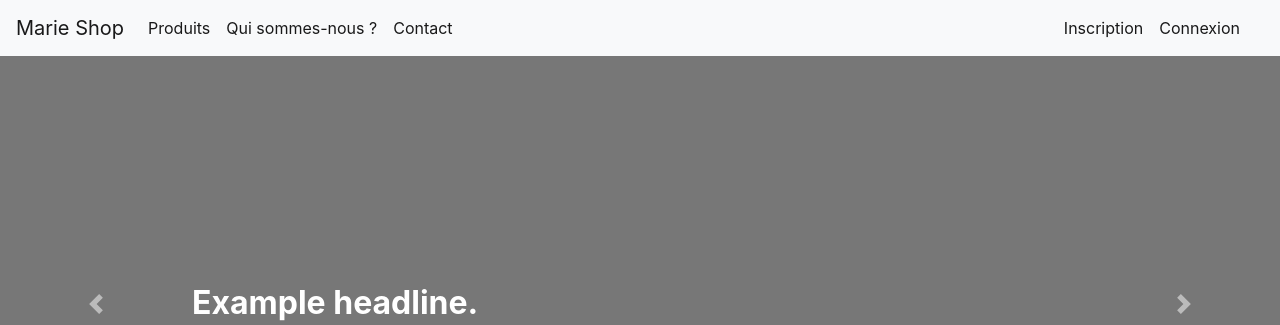
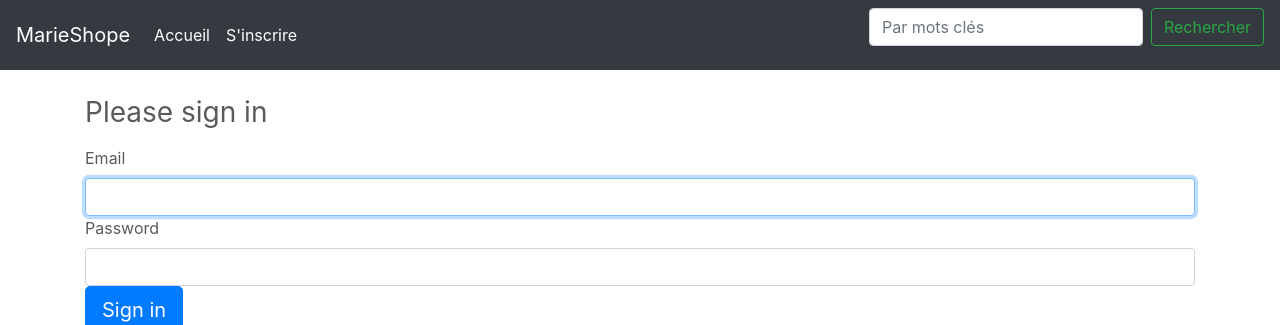
Before and after one commit to EmmaVgn/MarieShop, a Symfony app: template templates/security/login.html.twig in a window 1280 px wide. Shown: the top 325 px of the page. Run offline with Twig, Linux system fonts and the light colour scheme; the template is opened without the code that fills it, so the values that code supplies are empty; some libraries are stand-ins or nearby versions.

Commit message:
fix bug carousel

```diff
--- a/templates/base.html.twig
+++ b/templates/base.html.twig
@@ -31,8 +31,12 @@
 			{% include "shared/_navbar.html.twig" %}
 		</header>
 		<main role="main">
-			{% include "shared/_carousel.html.twig" %}
-			<div class="container marketing"> {%block content %}{% endblock %}
+			{% if carousel is defined %}
+				{% include "shared/_carousel.html.twig" %}
+			{% else %}
+				{% set margin = 'mt-5' %}
+			{% endif %}
+			<div class="container marketing {{margin ?? 0}}"> {% block body %}{% endblock %}
 				</div>
 				<!-- /.container -->
 				<!-- FOOTER -->
--- a/templates/home/index.html.twig
+++ b/templates/home/index.html.twig
@@ -1,6 +1,6 @@
 {% extends 'base.html.twig' %}
 
-{% block content %}
+{% block body %}
 
 	<!-- Three columns of text below the carousel -->
 	<div class="row">
--- a/templates/security/login.html.twig
+++ b/templates/security/login.html.twig
@@ -1,9 +1,9 @@
 {% extends 'base.html.twig' %}
 
-{% block title %}Connexion
+{% block title %}Log in!
 {% endblock %}
 
-{% block content %}
+{% block body %}
 	<form method="post">
 		{% if error %}
 			<div class="alert alert-danger">{{ error.messageKey|trans(error.messageData, 'security') }}</div>
@@ -11,16 +11,16 @@
 
 		{% if app.user %}
 			<div class="mb-3">
-				Vous êtes connecté(e) en tant que
+				You are logged in as
 				{{ app.user.username }},
 				<a href="{{ path('app_logout') }}">Logout</a>
 			</div>
 		{% endif %}
 
-		<h2 class="h3 mb-3 font-weight-normal">Renseignez vos identifiants</h2>
+		<h1 class="h3 mb-3 font-weight-normal">Please sign in</h1>
 		<label for="inputEmail">Email</label>
 		<input type="email" value="{{ last_username }}" name="email" id="inputEmail" class="form-control" autocomplete="email" required autofocus>
-		<label class=" mt-4" for="inputPassword">Mot de passe</label>
+		<label for="inputPassword">Password</label>
 		<input type="password" name="password" id="inputPassword" class="form-control" autocomplete="current-password" required>
 
 		<input
@@ -29,7 +29,6 @@
 		{#
 		        Uncomment this section and add a remember_me option below your firewall to activate remember me functionality.
 		        See https://symfony.com/doc/current/security/remember_me.html
-
 		        <div class="checkbox mb-3">
 		            <label>
 		                <input type="checkbox" name="_remember_me"> Remember me
@@ -37,19 +36,8 @@
 		        </div>
 		    #}
 
-		<button class="btn btn-lg btn-outline-success mt-4" type="submit">
-			Connexion
+		<button class="btn btn-lg btn-primary" type="submit">
+			Sign in
 		</button>
 	</form>
-	<p class="mt-3">Vous n'êtes pas inscrit ?
-		<a href="{{ path('register') }}">Créez un compte ici</a>
-	</p>
-	<div class="text-center mt-4">
-		<span class="text-muted">
-			Vous avez oublié votre mot de passe&nbsp;?
-			<u>
-				<a href="{{ path('security_forgotPw') }}" class="text-decoration-none">Le réinitialiser</a>
-			</u>
-		</span>
-	</div>
 {% endblock %}
--- a/templates/shared/_navbar.html.twig
+++ b/templates/shared/_navbar.html.twig
@@ -1,46 +1,24 @@
-<nav class="navbar navbar-expand-md navbar-light fixed-top bg-light">
-	<a class="navbar-brand" href="{{ path('homepage') }}">Marie Shop</a>
+<nav class="navbar navbar-expand-md navbar-dark fixed-top bg-dark">
+	<a class="navbar-brand" href="{{ path('homepage') }}">MarieShope</a>
 	<button class="navbar-toggler" type="button" data-toggle="collapse" data-target="#navbarCollapse" aria-controls="navbarCollapse" aria-expanded="false" aria-label="Toggle navigation">
 		<span class="navbar-toggler-icon"></span>
 	</button>
 	<div class="collapse navbar-collapse" id="navbarCollapse">
 		<ul class="navbar-nav mr-auto">
 			<li class="nav-item active">
-				<a class="nav-link" href="">Produits</a>
+				<a class="nav-link" href="{{ path('homepage') }}">Accueil
+					<span class="sr-only">(current)</span>
+				</a>
 			</li>
 			<li class="nav-item active">
-				<a class="nav-link" href="">Qui sommes-nous ?</a>
-			</li>
-			<li class="nav-item active">
-				<a class="nav-link" href="">Contact</a>
-			</li>
-
-		</ul>
-		<ul class="navbar-nav">
-			{% if app.user %}
-				<li class="nav-item active">
-					<a class="nav-link fs-2" href="">Mon compte
-						<small class="text-secondary">({{ app.user.firstname}})</small>
-					</a>
-				</li>
-
-				<li class="nav-item active">
-					<a class="nav-link" href="}">Déconnexion</a>
-				</li>
-			{% else %}
-				<li class="nav-item active">
-					<a class="nav-link" href="">Inscription</a>
-				</li>
-
-				<li class="nav-item active">
-					<a class="nav-link" href="{{ path('security_login') }}">Connexion</a>
-				</li>
-			{% endif %}
-			<li class="nav-item active">
-				<a title="Panier" class="nav-link" href="">
-					<i class="bi bi-cart3"></i>
+				<a class="nav-link" href="{{ path('register') }}">S'inscrire
+					<span class="sr-only">(current)</span>
 				</a>
 			</li>
 		</ul>
+		<form class="form-inline mt-2 mt-md-0">
+			<input class="form-control mr-sm-2" type="text" placeholder="Par mots clés" aria-label="Search">
+			<button class="btn btn-outline-success my-2 my-sm-0" type="submit">Rechercher</button>
+		</form>
 	</div>
 </nav>
```
Lines whose indentation alone changed are shown as unchanged.
